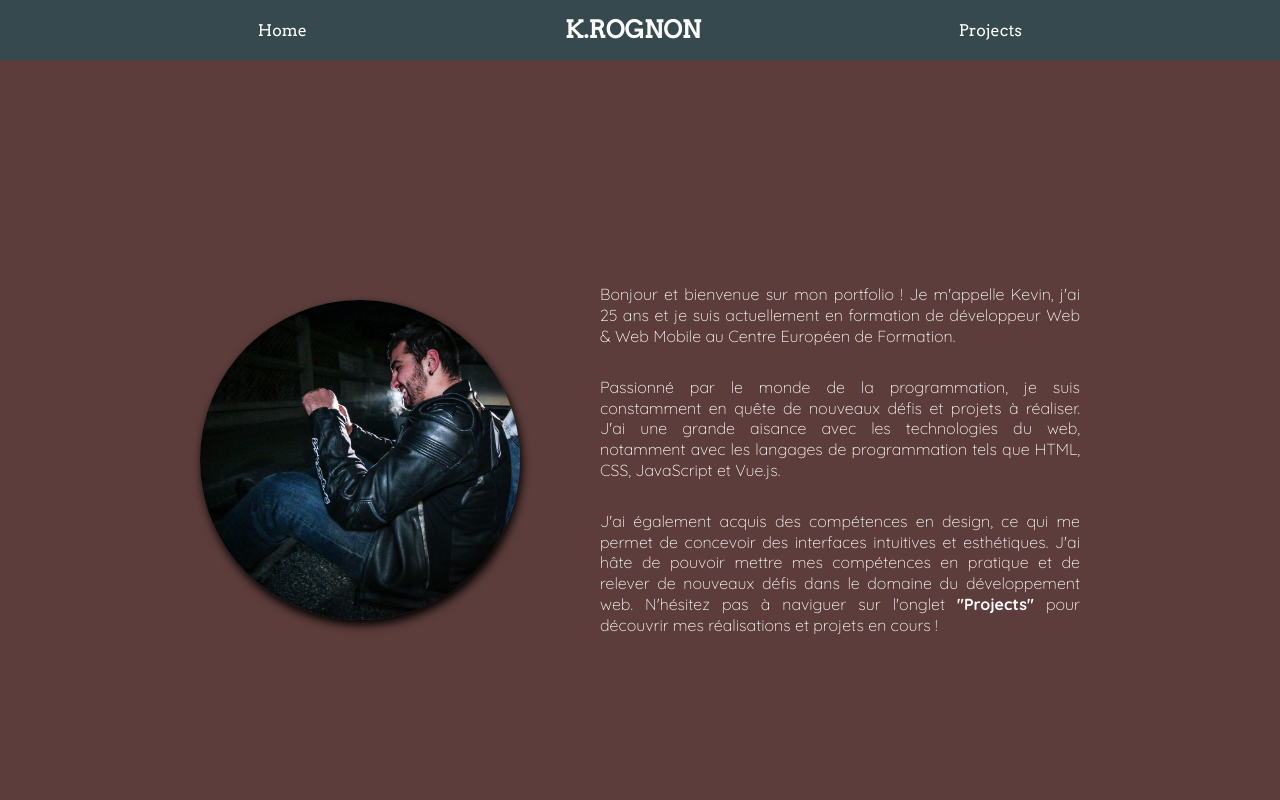
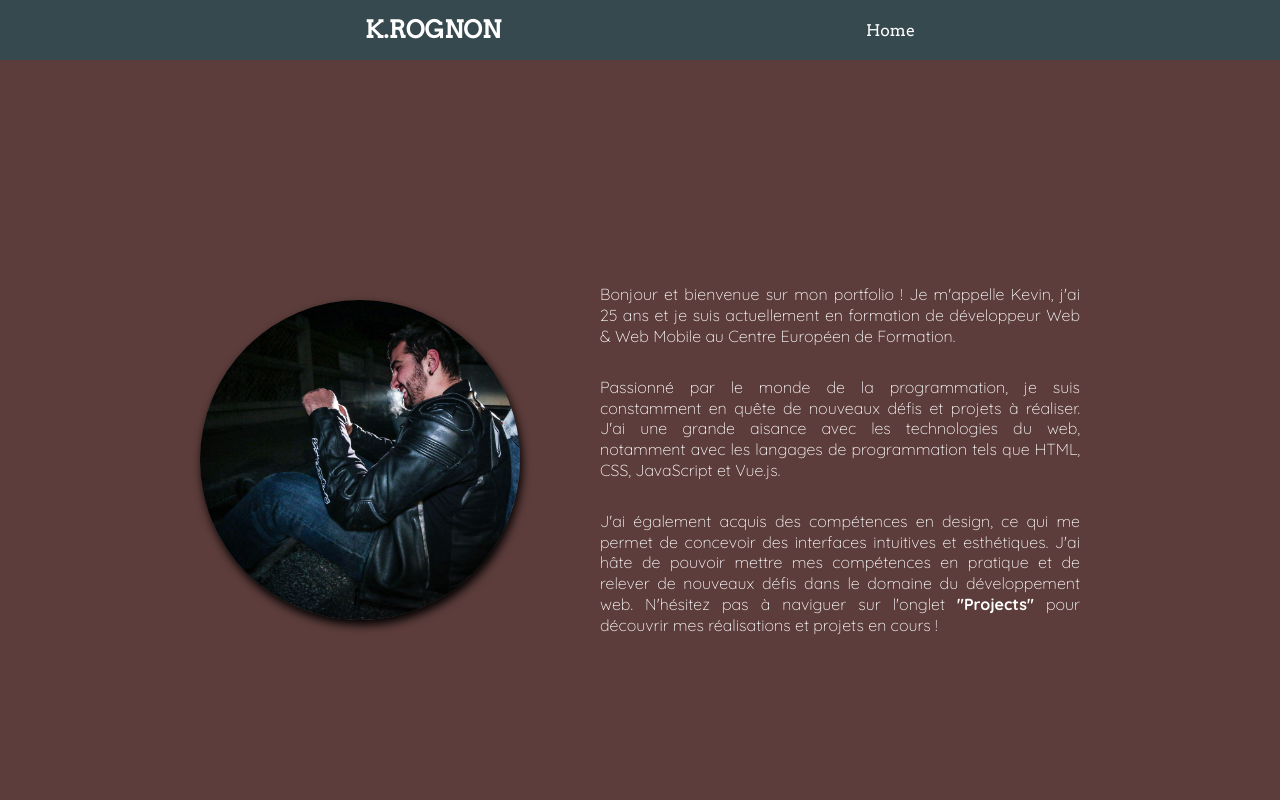
Before and after one commit to KevinRognon/Portfolio-projet, a Vue app: page / in a window 1280 px wide. Shown: the top 800 px of the page. Built offline with nearby package versions, Linux system fonts and the light colour scheme.

Commit message:
Ajout de la vue cdc non remplie

```diff
--- a/src/App.vue
+++ b/src/App.vue
@@ -2,7 +2,8 @@
   <Header-comp />
   <main>
     <Home />
-    <Projects />
+    <CV />
+    <CDC />
   </main>
   <footer>
   </footer>
@@ -10,7 +11,8 @@
 <script setup>
 import HeaderComp from './components/Header-comp.vue';
 import Home from './components/Home-comp.vue';
-import Projects from './components/Projects-comp.vue';
+import CV from './components/CV.vue';
+import CDC from './components/CDC.vue'
 </script>
 <style scoped>
 
--- /dev/null
+++ b/src/anim.js
@@ -0,0 +1 @@
+console.log("test");
--- /dev/null
+++ b/src/components/CDC.vue
@@ -0,0 +1,8 @@
+<template>
+    <h1>Cahier des charges</h1>
+</template>
+<script setup>
+
+</script>
+<style scoped>
+</style>
--- a/src/components/Header-comp.vue
+++ b/src/components/Header-comp.vue
@@ -2,9 +2,8 @@
     <header>
         <nav>
             <ul>
+                <h1>K.ROGNON</h1>
                 <router-link to="/">Home</router-link>
-                <h1>K.ROGNON</h1>
-                <router-link to="/projects">Projects</router-link>
             </ul>
         </nav>
     </header>
--- a/src/main.js
+++ b/src/main.js
@@ -4,11 +4,9 @@ import { createApp } from 'vue'
 import { createRouter, createWebHashHistory } from 'vue-router'
 import App from './App.vue'
 import Homecomp from './components/Home-comp.vue'
-import Projectscomp from './components/Projects-comp.vue'
 
 const routes = [
     { path: '/', component: Homecomp },
-    { path: '/projects', component: Projectscomp }
 ]
 
 const router = createRouter({
```
Also changed, not shown: src/components/CV.vue (line endings or trailing spaces).
